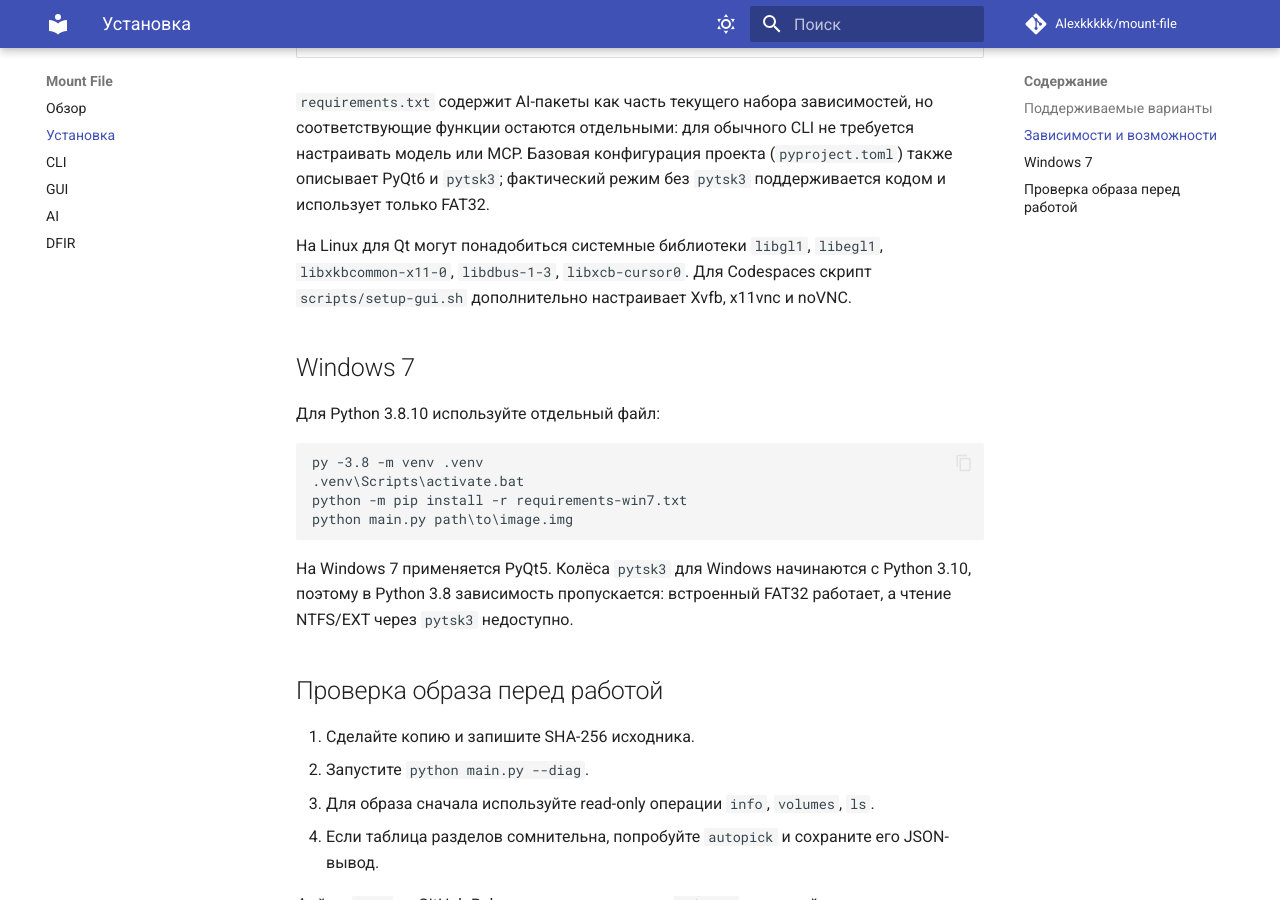
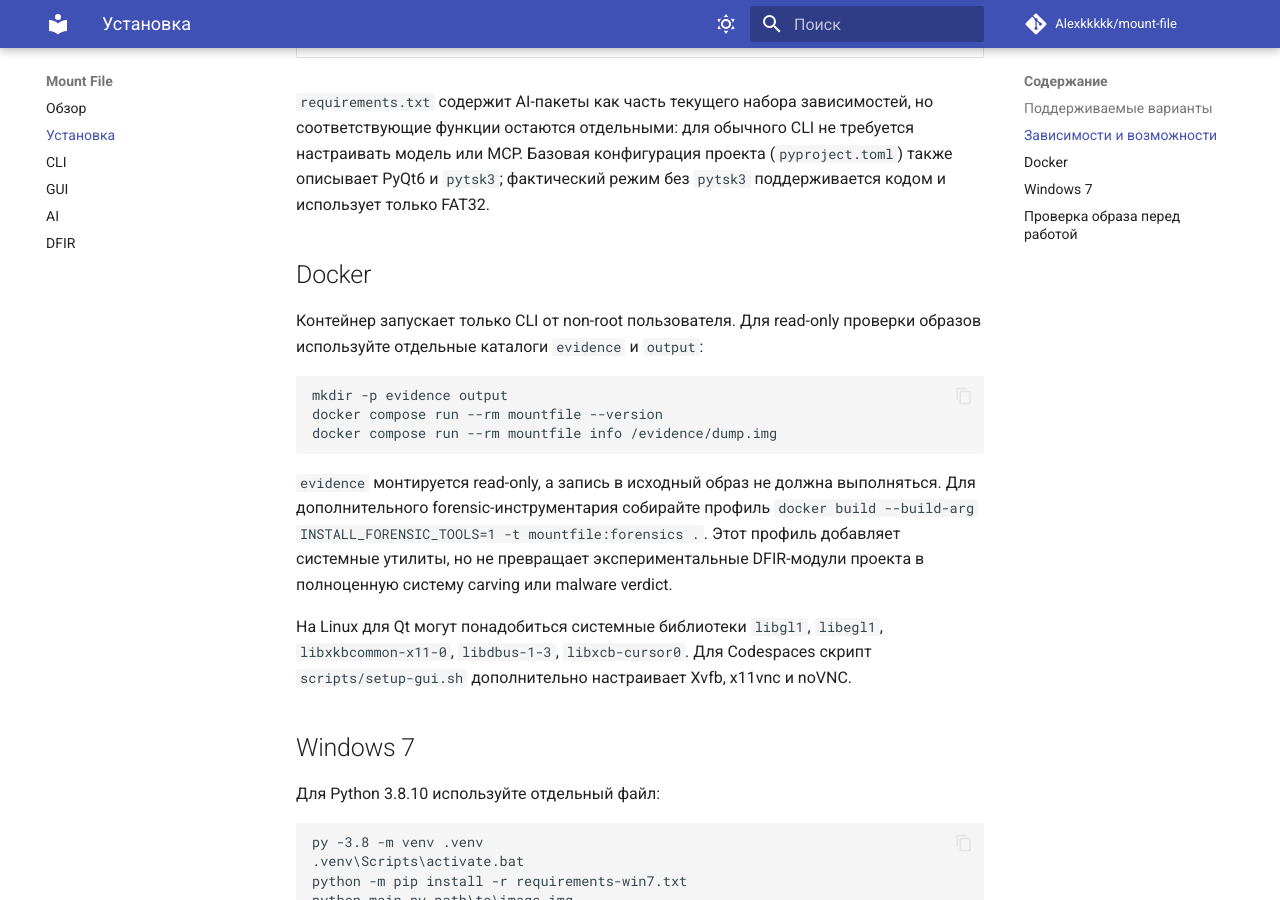
Before and after one commit to Alexkkkkk/mount-file, an MkDocs documentation site: the page built from docs/install.md, in a window 1280 px wide and 900 px high, scrolled down 1227 px. Built offline with MkDocs 1.6.1 and Material for MkDocs 9.7.7, drawn with Linux system fonts in a browser that asks for light colours; comment, search, counter and statistics services are not loaded.

Commit message:
ci: add Docker build and read-only smoke acceptance
Docker build, CLI smoke, compose validation and all CI checks passed.

````diff
--- a/docs/install.md
+++ b/docs/install.md
@@ -50,6 +50,23 @@ python -m mountfile --help
 также описывает PyQt6 и `pytsk3`; фактический режим без `pytsk3` поддерживается
 кодом и использует только FAT32.
 
+## Docker
+
+Контейнер запускает только CLI от non-root пользователя. Для read-only проверки
+образов используйте отдельные каталоги `evidence` и `output`:
+
+```bash
+mkdir -p evidence output
+docker compose run --rm mountfile --version
+docker compose run --rm mountfile info /evidence/dump.img
+```
+
+`evidence` монтируется read-only, а запись в исходный образ не должна
+выполняться. Для дополнительного forensic-инструментария собирайте профиль
+`docker build --build-arg INSTALL_FORENSIC_TOOLS=1 -t mountfile:forensics .`.
+Этот профиль добавляет системные утилиты, но не превращает экспериментальные
+DFIR-модули проекта в полноценную систему carving или malware verdict.
+
 На Linux для Qt могут понадобиться системные библиотеки `libgl1`, `libegl1`,
 `libxkbcommon-x11-0`, `libdbus-1-3`, `libxcb-cursor0`. Для Codespaces скрипт
 `scripts/setup-gui.sh` дополнительно настраивает Xvfb, x11vnc и noVNC.
````
Also changed, not shown: 2 other files.
